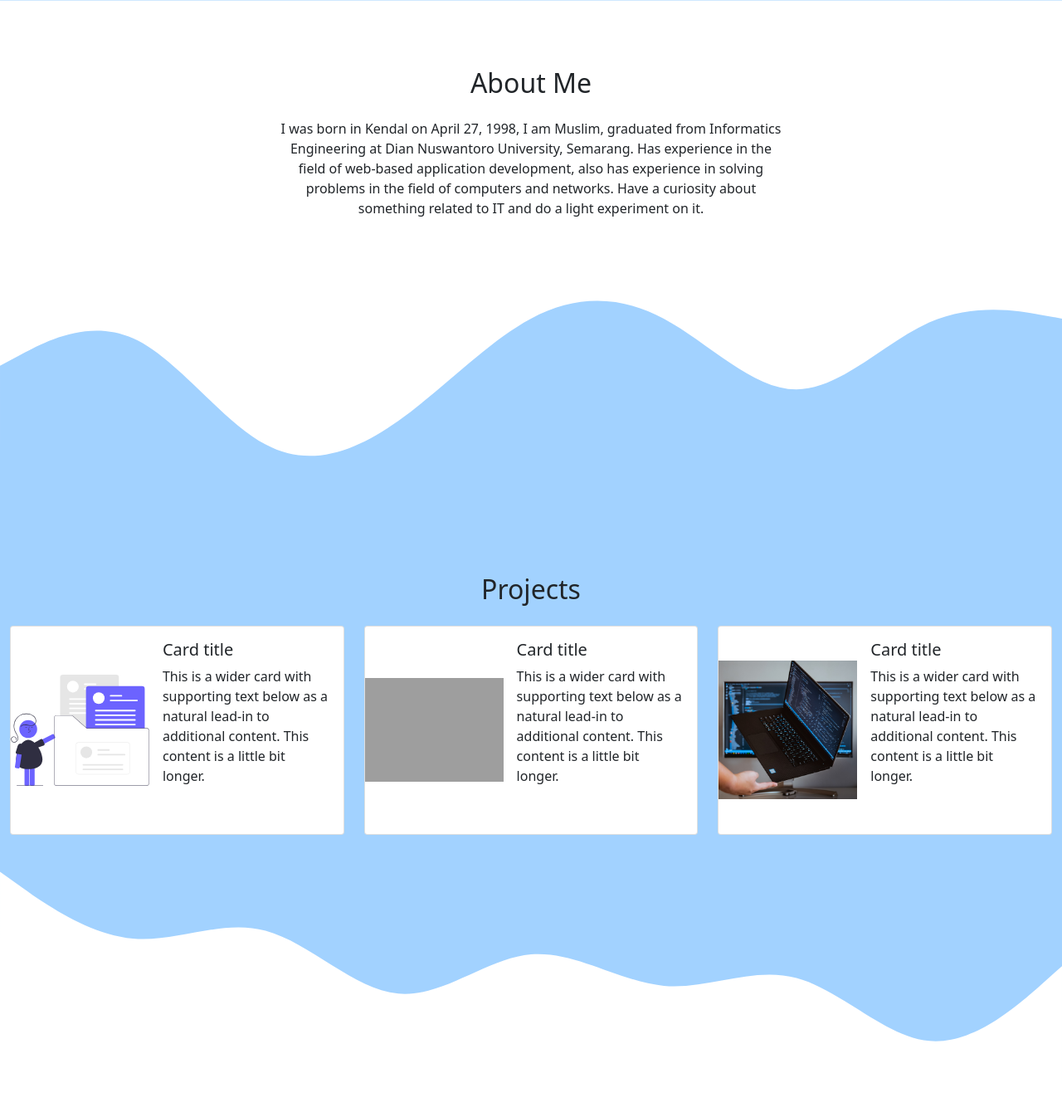
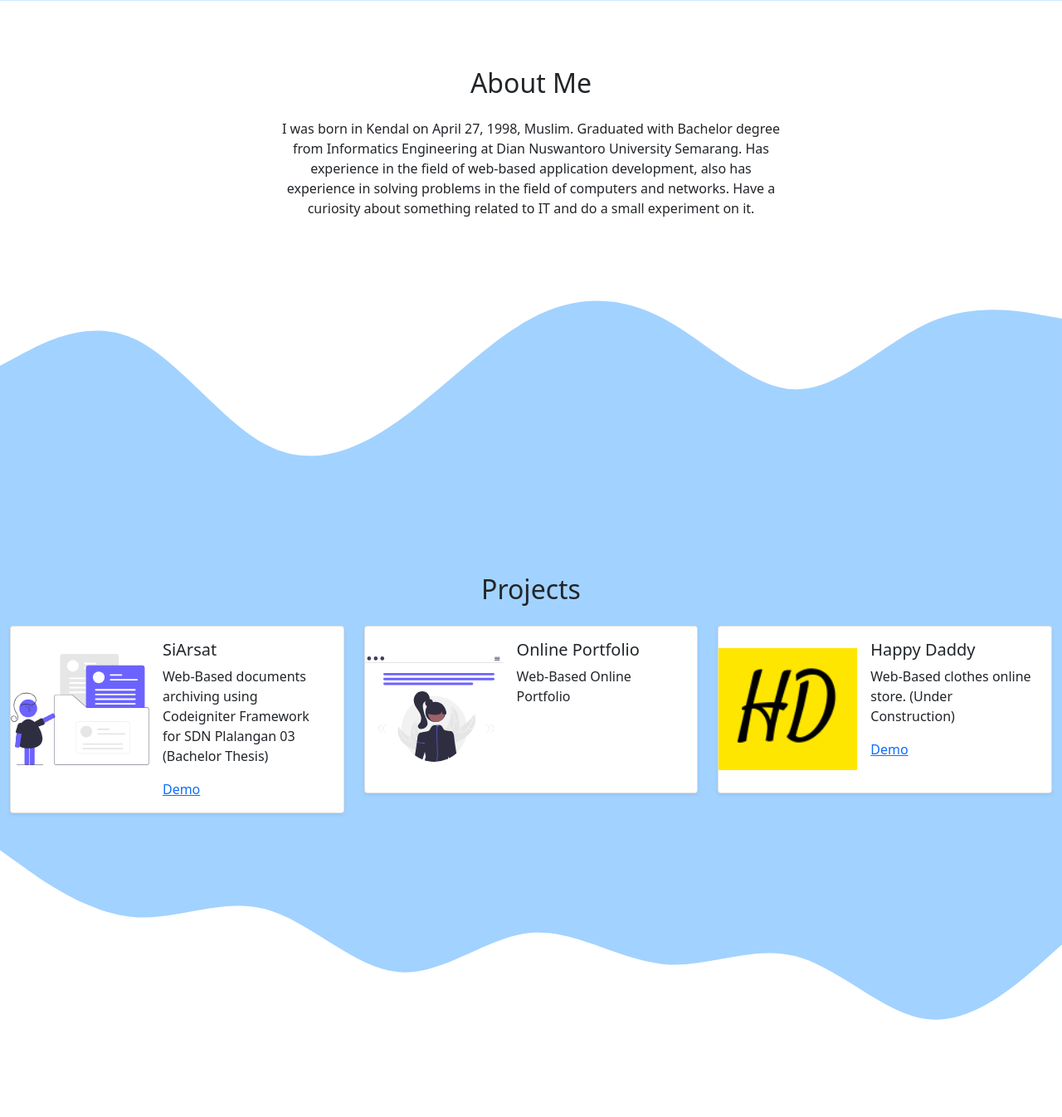
Before and after one commit to banutri/my_profile, a PHP site: page / in a window 1280 px wide. Shown: the part 691-2037 px from the top of the page at 83% size. Run offline with PHP 8.4, Linux system fonts and the light colour scheme; some libraries are stand-ins or nearby versions; grey boxes are pictures that could not be loaded.

Commit message:
save progress

```diff
--- a/assets/css/custom-style.css
+++ b/assets/css/custom-style.css
@@ -13,6 +13,7 @@ section{
 }
 
 .projects-image{
+
     height: 100%;
       background-repeat: no-repeat;
       background-size: contain;
--- a/index.html
+++ b/index.html
@@ -70,7 +70,7 @@
         </div>
         <div class="row text-center justify-content-center mb-5">
           <div class="col-lg-6">
-            <p>I was born in Kendal on April 27, 1998, I am Muslim, graduated from Informatics Engineering at Dian Nuswantoro University, Semarang. Has experience in the field of web-based application development, also has experience in solving problems in the field of computers and networks. Have a curiosity about something related to IT and do a light experiment on it. </p>
+            <p>I was born in Kendal on April 27, 1998, Muslim. Graduated with Bachelor degree from Informatics Engineering at Dian Nuswantoro University Semarang. Has experience in the field of web-based application development, also has experience in solving problems in the field of computers and networks. Have a curiosity about something related to IT and do a small experiment on it. </p>
           </div>
         </div>
       </div>
@@ -90,53 +90,36 @@
 
 
           <div class="col-lg-4 col-md-6 col-sm-9 col-xs-12">
-            <div class="card mb-3" >
+            <div class="card mb-3 shadow-sm" >
               <div class="row g-0">
                 <div class="col-lg-5">
-                  <div style=" height: 250px;">
+                  <div style=" height: 200px;">
                     <div style="background-image: url('/assets/img/projects/undraw_Resume_folder_re_e0bi.svg');" class="projects-image rounded"></div>
                   </div>
                 </div>
                 <div class="col-lg-7">
                   <div class="card-body">
-                    <h5 class="card-title">Card title</h5>
-                    <p class="card-text">This is a wider card with supporting text below as a natural lead-in to additional content. This content is a little bit longer.</p>
-
+                    <h5 class="card-title">SiArsat</h5>
+                    <p class="card-text">Web-Based documents archiving using Codeigniter Framework for SDN Plalangan 03 (Bachelor Thesis)</p>
+                    <a href="https://siarsat.banutri.my.id" target="_blank" class="card-link">Demo</a>
                   </div>
                 </div>
               </div>
             </div>
           </div>
+
           <div class="col-lg-4 col-md-6 col-sm-9 col-xs-12">
-            <div class="card mb-3" >
+            <div class="card mb-3 shadow-sm" >
               <div class="row g-0">
                 <div class="col-lg-5">
-                  <div style=" height: 250px;">
-                    <div style="background-image: url('/assets/img/projects/p1.jpg');" class="projects-image rounded"></div>
+                  <div style=" height: 200px;">
+                    <div style="background-image: url('/assets/img/projects/undraw_About_me_re_82bv.svg');" class="projects-image rounded"></div>
                   </div>
                 </div>
                 <div class="col-lg-7">
                   <div class="card-body">
-                    <h5 class="card-title">Card title</h5>
-                    <p class="card-text">This is a wider card with supporting text below as a natural lead-in to additional content. This content is a little bit longer.</p>
-
-                  </div>
-                </div>
-              </div>
-            </div>
-          </div>
-          <div class="col-lg-4 col-md-6 col-sm-9 col-xs-12">
-            <div class="card mb-3" >
-              <div class="row g-0">
-                <div class="col-lg-5">
-                  <div style=" height: 250px;">
-                    <div style="background-image: url('/assets/img/projects/p3.jpg');" class="projects-image rounded"></div>
-                  </div>
-                </div>
-                <div class="col-lg-7">
-                  <div class="card-body">
-                    <h5 class="card-title">Card title</h5>
-                    <p class="card-text">This is a wider card with supporting text below as a natural lead-in to additional content. This content is a little bit longer.</p>
+                    <h5 class="card-title">Online Portfolio</h5>
+                    <p class="card-text">Web-Based Online Portfolio</p>
 
                   </div>
                 </div>
@@ -144,7 +127,24 @@
             </div>
           </div>
 
-
+          <div class="col-lg-4 col-md-6 col-sm-9 col-xs-12">
+            <div class="card mb-3 shadow-sm" >
+              <div class="row g-0">
+                <div class="col-lg-5">
+                  <div style=" height: 200px;">
+                    <div style="background-image: url('/assets/img/projects/happydaddy.png');" class="projects-image rounded"></div>
+                  </div>
+                </div>
+                <div class="col-lg-7">
+                  <div class="card-body">
+                    <h5 class="card-title">Happy Daddy</h5>
+                    <p class="card-text">Web-Based clothes online store. (Under Construction)</p>
+                    <a href="https://happydaddy.banutri.my.id" target="_blank" class="card-link">Demo</a>
+                  </div>
+                </div>
+              </div>
+            </div>
+          </div>
 
 
 
```
Also changed, not shown: assets/img/projects/happydaddy.png (added), assets/img/projects/undraw_About_me_re_82bv.svg (added).
